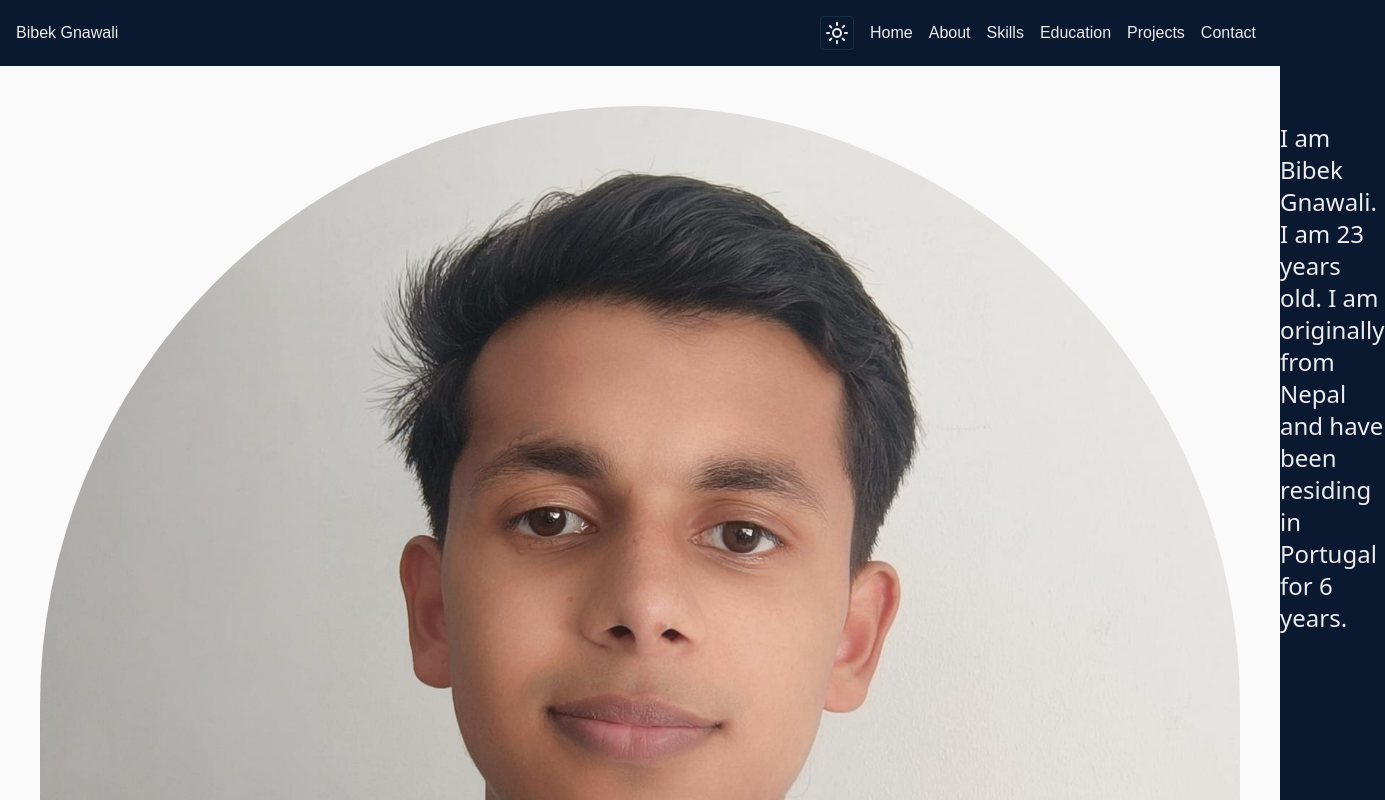
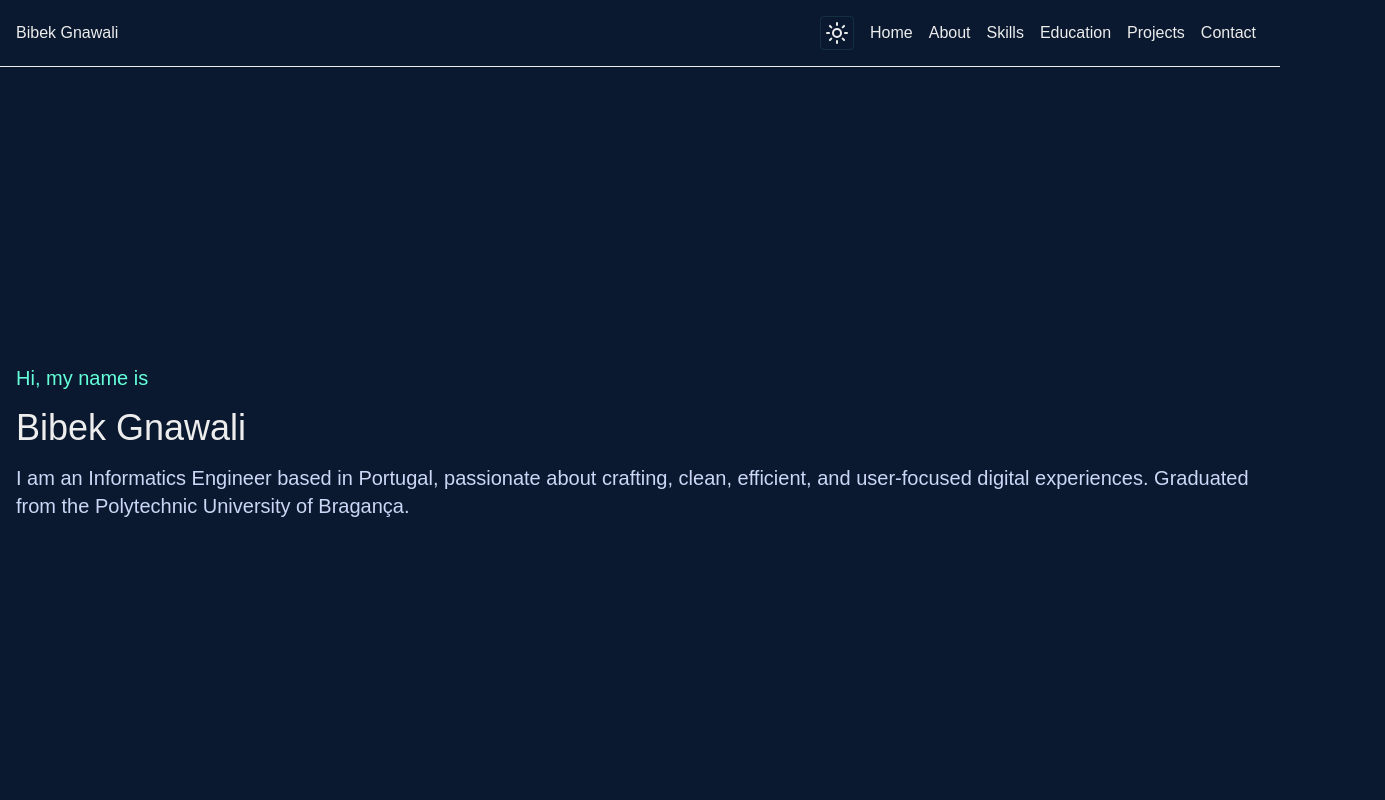
Before and after one commit to Bibek2442B/Portfolio, a Next.js app: page / in a window 1280 px wide. Shown: the top 800 px of the page, 1385 px wide, since content can reach past the window. Built offline with nearby package versions, Linux system fonts and the light colour scheme.

Commit message:
Home page Initial

```diff
--- a/app/page.tsx
+++ b/app/page.tsx
@@ -17,7 +17,8 @@ export default function Home() {
   const [menuOpen, setMenuOpen] = useState(false);
   return (
     <>
-      <nav className={"w-full flex items-center justify-between p-4"}>
+      <div className="flex flex-col min-h-screen">
+        <nav className={"w-full flex items-center justify-between p-4 border-b"}>
           <Link
             key={details.name}
             href={"#"}
@@ -77,27 +78,35 @@ export default function Home() {
           </>
         )}
 
-
-      <div className="flex flex-col flex-1 items-center justify-between bg-zinc-50 font-sans">
-        <main className="flex flex-1 w-full p-10 flex-col items-start justify-start">
-          <div className="flex">
-            <Image
-              src="/images/BibekPic.jpeg"
-              alt="User Profile"
-              width={120}
-              height={120}
-              className="rounded-full object-cover w-auto"
-            />
-            <p className="text-2xl mx-10 my-4">
-              I am Bibek Gnawali. I am {age} years old. I am originally from Nepal and have been residing in Portugal for {reside} years.
-            </p>
+        <section id={"home"} className={"p-4 flex flex-col justify-center items-center flex-1"} >
+          <div>
+            <p className={"text-accent text-xl my-4"}>Hi, my name is</p>
+            <h1 className={"text-4xl my-4"}>Bibek Gnawali</h1>
+            <p className={"text-xl text-text"}>I am an Informatics Engineer based in Portugal, passionate about crafting, clean, efficient, and user-focused digital experiences. Graduated from the Polytechnic University of Bragança.</p>
+          </div>
+        </section>
       </div>
 
-        </main>
-        <footer>
+      <section id={"about"}>
 
-        </footer>
-      </div>
+      </section>
+
+      <section id={"skills"}>
+
+      </section>
+
+      <section id={"education"}>
+
+      </section>
+
+      <section id={"projects"}>
+
+      </section>
+
+      <section id={"contact"}>
+
+      </section>
+
     </>
 
   );
```
Also changed, not shown: public/images/BibekPic.jpeg (deleted). Lines whose indentation alone changed are shown as unchanged.
